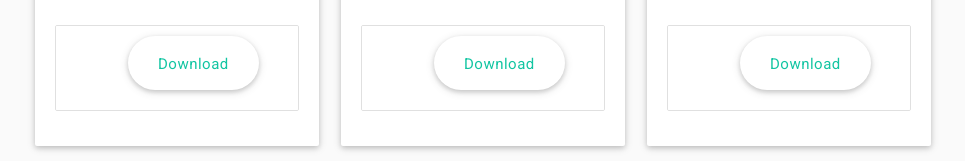
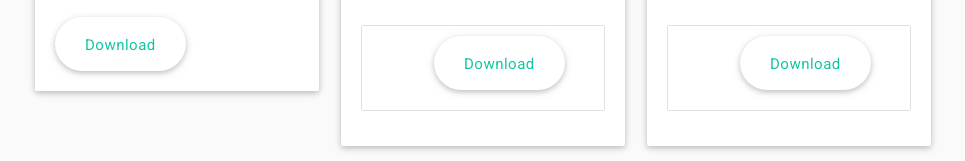
Before and after one commit to rdparihar/rdparihar.github.io, a plain HTML site: page index.html in a window 1280 px wide. Shown: the part 1427-1588 px from the top of the page, without its empty margins (157-1122 px from the left). Drawn offline with nearby package versions, Linux system fonts and the light colour scheme; a web font is replaced by a local one.

Commit message:
Update index.html

```diff
--- a/index.html
+++ b/index.html
@@ -193,17 +193,9 @@
 		</div>
 		<div class="card-content">
 			<div class="portfolio-overlay">
-				<ul class="collection">
-					<li class="collection-item avatar text-left">
-						<p class="blue-grey-text text-darken-3"></p>
-						<ul class="post-categories">
-						<li>
-						<div>
+				<div>
 						<a class="btn-large btn-rnd white waves-effect waves-green-100 font-green" ui-sref="signin" href="http://rdparihar.github.io/SpecsFrameSelector/">Download</a>
             					</div>
-            					<p></p>
-						</li>
-						</ul>
 				</div>
 			</div>
 		</div>
```
